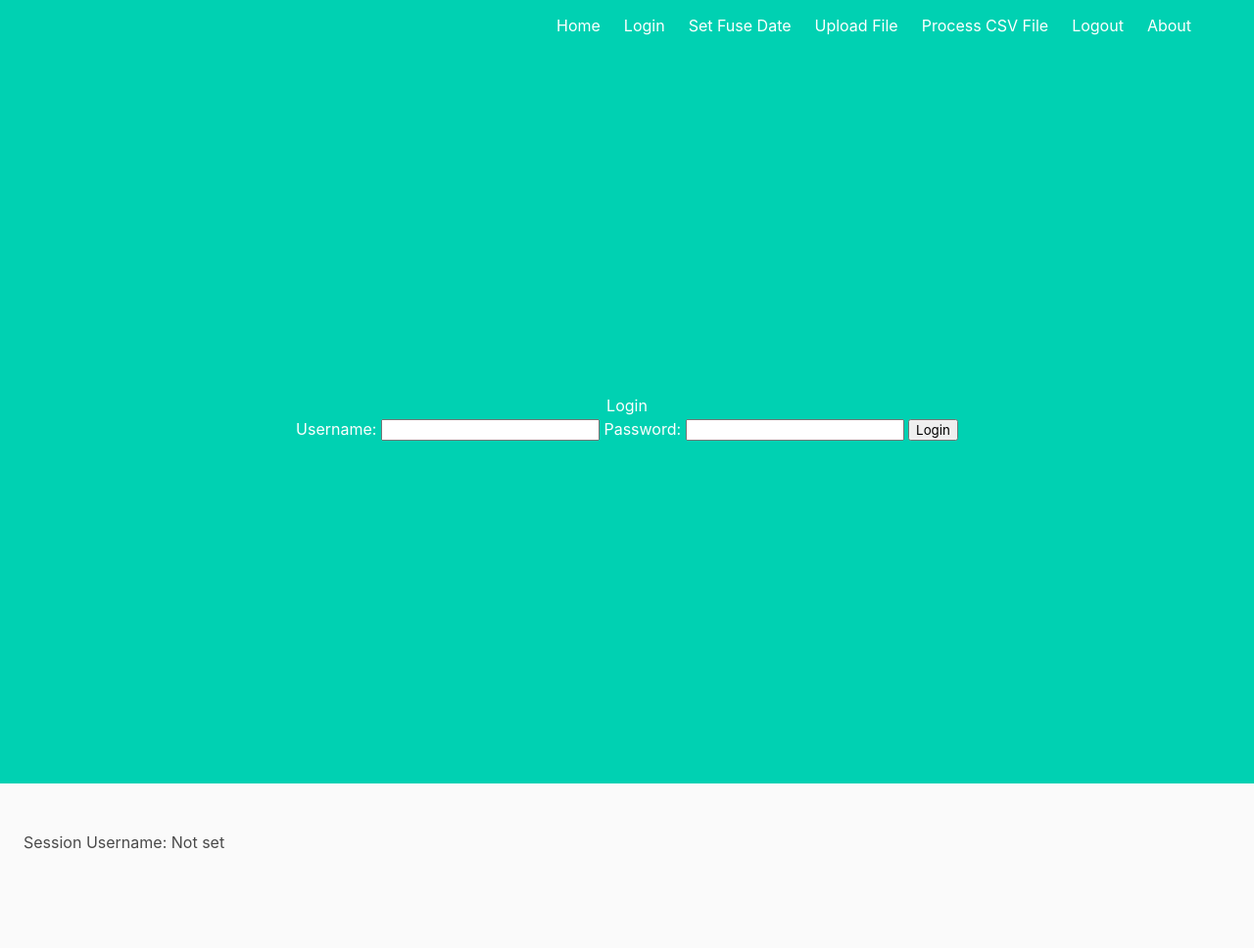
After one commit to dirflash/fuse_flask, a Flask app: page /login in a window 1280 px wide. The commit adds this page. Shown: the whole page at 98% size. Run offline with Flask 3, Linux system fonts and the light colour scheme.

Commit message:
Changes to be committed: 	modified:   .gitignore 	modified:   app.py 	modified:   templates/base.html 	new file:   templates/home.html 	deleted:    templates/index.html 	new file:   templates/login.html

```diff
--- a/app.py
+++ b/app.py
@@ -2,20 +2,28 @@ import logging
 import os
 import time
 from datetime import date, datetime
+from functools import wraps
 
 import certifi
 import pandas as pd
-from flask import (Flask, redirect, render_template, request,
-                   send_from_directory, url_for)
+from flask import (Flask, flash, g, make_response, redirect, render_template,
+                   request, send_from_directory, session, url_for)
 from pymongo import MongoClient
 from werkzeug.utils import secure_filename
 
 import modules.preferences.preferences as pref
+from flask_session import Session
 from modules.fuse_date import FuseDate
 
 # pylint: disable=logging-fstring-interpolation
 
 app = Flask(__name__)
+app.logger.setLevel(logging.INFO)
+app.config["SESSION_PERMANENT"] = False
+app.config["SESSION_TYPE"] = "filesystem"
+app.config['SESSION_FILE_DIR'] = 'flask_session'
+app.config['SESSION_FILE_THRESHOLD'] = 500
+Session(app)
 
 # Set up console logging
 console_handler = logging.StreamHandler()
@@ -23,6 +31,8 @@ console_formatter = logging.Formatter(
     "%(asctime)s - %(name)s - %(levelname)s - %(message)s"
 )
 console_handler.setFormatter(console_formatter)
+
+app.logger.addHandler(console_handler)
 
 """# Set up file logging
 log_file = os.path.join(app.root_path, "logs", "flask_app.log")
@@ -32,12 +42,6 @@ file_formatter = logging.Formatter(
     "%(asctime)s - %(name)s - %(levelname)s - %(message)s"
 )
 file_handler.setFormatter(file_formatter)"""
-
-# Configure the root logger
-root_logger = logging.getLogger()
-root_logger.setLevel(logging.DEBUG)
-root_logger.addHandler(console_handler)
-# root_logger.addHandler(file_handler)
 
 app.logger.info("Application started")
 
@@ -59,11 +63,70 @@ def allowed_file(filename):
     return "." in filename and filename.rsplit(".", 1)[1].lower() in ALLOWED_EXTENSIONS
 
 
+def login_required(f):
+    @wraps(f)
+    def wrap(*args, **kwargs):
+        app.logger.info(f"Session contents: {session}")
+        if "logged_in" in session:
+            app.logger.info("Logged in...")
+            return f(*args, **kwargs)
+        else:
+            app.logger.info("Not logged in. Redirect to login...")
+            flash("You need to login first.")
+            return redirect(url_for("login"))
+    return wrap
+
+
+# Define a route for the default page
+@app.route("/")
+def default():
+    app.logger.info("Default page route...")
+    username = session.get("username")
+    app.logger.info(f"Username: {username}")
+    return redirect(url_for("home"))
+
+
+@app.route("/login", methods=["GET", "POST"])
+def login():
+    if request.method == "POST":
+        # Get the username and password from the form
+        username = request.form["username"]
+        password = request.form["password"]
+
+        # Check if the username and password are valid
+        if username == "admin" and password == "admin":
+            # Store the username in the session
+            session["username"] = username
+            session["logged_in"] = True
+
+            # Redirect to the home page
+            return redirect(url_for("home"))
+
+        # If the username or password is invalid, show an error message
+        flash("Invalid username or password. Please try again.")
+
+    # If the request method is GET, show the login form
+    return render_template("login.html")
+
+
+@app.route("/logout/")
+def logout():
+    app.logger.info("Logout route...")
+    # Clear the session
+    session.clear()
+    # Redirect to the home page
+    return redirect(url_for("default"))
+
+
 # Define a route for the home page
-@app.route("/")
+@app.route("/home")
+# @login_required
 def home():
-    app.logger.info("Home page route...")
     current_date = datetime.now().date()
+    username = session.get("username")
+    # if username not 'None', log username
+    if username is not None:
+        app.logger.info(f"{username} accessed the home page route...")
 
     # Get the Fuse date
     fuse_date = FuseDate().get_fuse_date(Mongo_Connection_URI)
@@ -74,11 +137,20 @@ def home():
         app.logger.info(f"Fuse date: {fuse_date}")
         app.logger.info(f"Current date: {current_date}")
     return render_template(
-        "index.html", fuse_date=fuse_date_obj, current_date=current_date
+        "home.html", fuse_date=fuse_date_obj, current_date=current_date, username=username
     )
 
 
+@app.route("/get_session")
+@login_required
+def get_session():
+    app.logger.info("Get session route...")
+    username = session.get("username")
+    return make_response(f"<h1>Username: {username}</h1>")
+
+
 @app.route("/set_fuse_date", methods=["GET", "POST"])
+@login_required
 def set_fuse_date():
     if request.method == "POST":
         app.logger.info("Set fuse date route...")
@@ -125,6 +197,7 @@ def set_fuse_date():
 
 
 @app.route("/upload", methods=["GET", "POST"])
+@login_required
 def upload_file():
     app.logger.info("File upload route...")
     if request.method == "POST":
@@ -171,23 +244,26 @@ def upload_file():
         # Get file metadata
         file_size = os.path.getsize(file_path)
 
-        return render_template(
+        # Set filename session cookie
+        session["X-Filename"] = filename
+
+        response = make_response(render_template(
             "upload.html",
             message="File uploaded successfully",
             filename=filename,
             data=df.to_html(index=False, classes="table table-striped"),
             file_size=file_size,
-            upload_time=upload_time,
-        )
-
+            upload_time=upload_time,))
+        return make_response(response)
     return render_template("upload.html")
 
 
 # Define a route to process the uploaded CSV file
 @app.route("/process_csv", methods=["GET", "POST"])
+@login_required
 def process_csv():
     app.logger.info("Process CSV file route...")
-    filename = "None"
+    filename = session.get("X-Filename")
     app.logger.info(f"File name: {filename}")
     if filename is None:
         return render_template("process_csv.html", filename="None")
--- a/templates/base.html
+++ b/templates/base.html
@@ -26,10 +26,17 @@
       .form-container {
         margin-top: 20px;
       }
+      .underline-link {
+        text-decoration: underline;
+      }
     </style>
   </head>
 
   <body>
+    {% with messages = get_flashed_messages() %} {% if messages %} {% for
+    message in messages %}
+    <div>{{ message }}</div>
+    {% endfor %} {% endif %} {% endwith %}
     <section class="hero is-primary is-fullheight">
       <div class="hero-head">
         <nav class="navbar">
@@ -37,6 +44,7 @@
             <div id="navbarMenuHeroA" class="navbar-menu">
               <div class="navbar-end">
                 <a href="{{ url_for('home') }}" class="navbar-item"> Home </a>
+                <a href="{{ url_for('login') }}" class="navbar-item"> Login </a>
                 <a href="{{ url_for('set_fuse_date') }}" class="navbar-item">
                   Set Fuse Date
                 </a>
@@ -45,6 +53,9 @@
                 </a>
                 <a href="{{ url_for('process_csv') }}" class="navbar-item">
                   Process CSV File
+                </a>
+                <a href="{{ url_for('logout') }}" class="navbar-item">
+                  Logout
                 </a>
                 <a href="{{ url_for('about') }}" class="navbar-item"> About </a>
               </div>
@@ -60,4 +71,14 @@
       </div>
     </section>
   </body>
+
+  <footer class="footer">
+    <div class="content">
+      {% if session["username"] %}
+      <p>Session Username: {{ session["username"] }}</p>
+      {% else %}
+      <p>Session Username: Not set</p>
+      {% endif %}
+    </div>
+  </footer>
 </html>
--- /dev/null
+++ b/templates/login.html
@@ -0,0 +1,17 @@
+{% extends 'base.html' %} {% block content %}
+<h2>Login</h2>
+{% with messages = get_flashed_messages() %} {% if messages %}
+<ul class="messages">
+  {% for message in messages %}
+  <li>{{ message }}</li>
+  {% endfor %}
+</ul>
+{% endif %} {% endwith %}
+<form method="post" action="{{ url_for('login') }}">
+  <label for="username">Username:</label>
+  <input type="text" name="username" required />
+  <label for="password">Password:</label>
+  <input type="password" name="password" required />
+  <button type="submit">Login</button>
+</form>
+{% endblock %}
```
Also changed, not shown: templates/home.html (added, +18 -0 lines), templates/index.html (deleted, +0 -15 lines), 1 other file.
